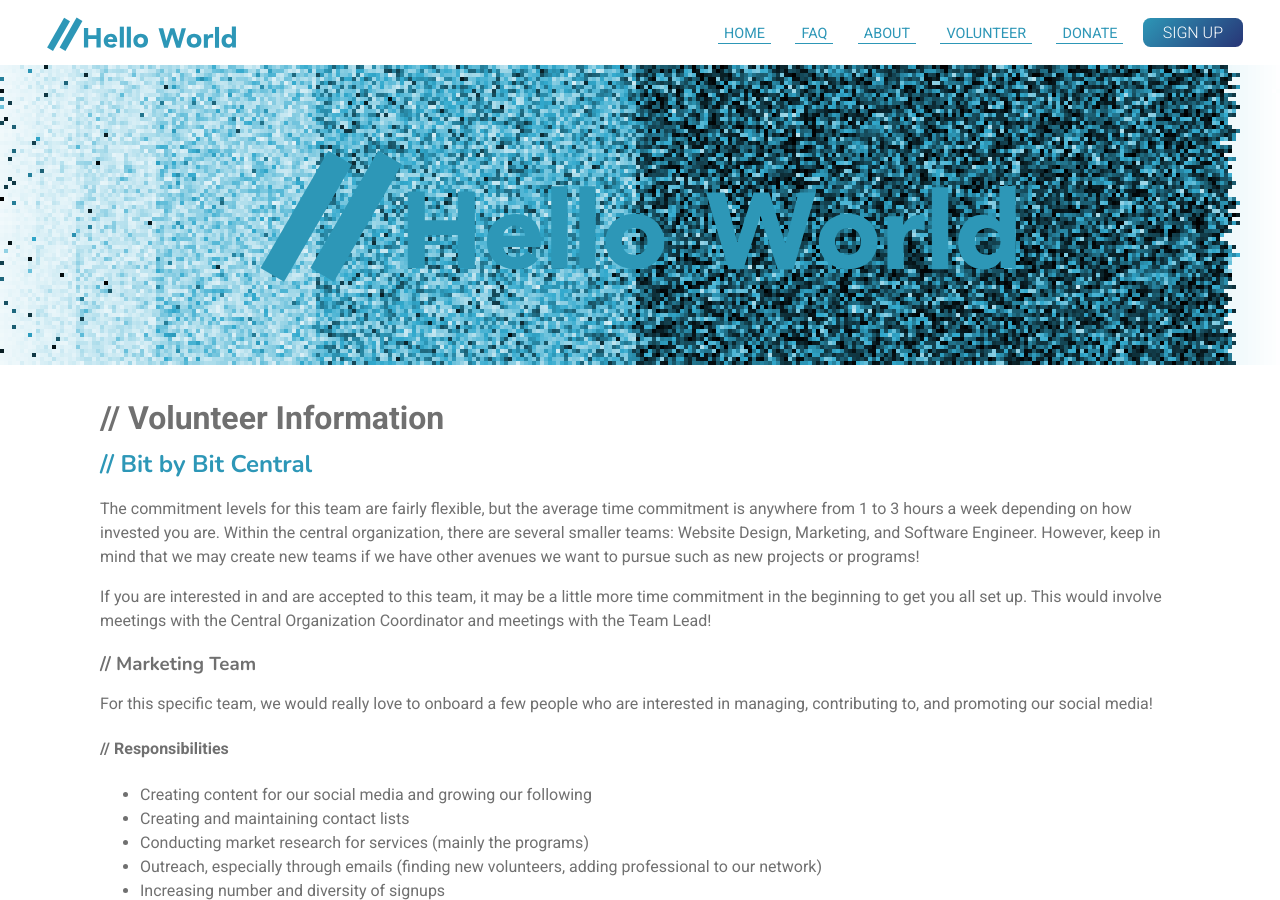
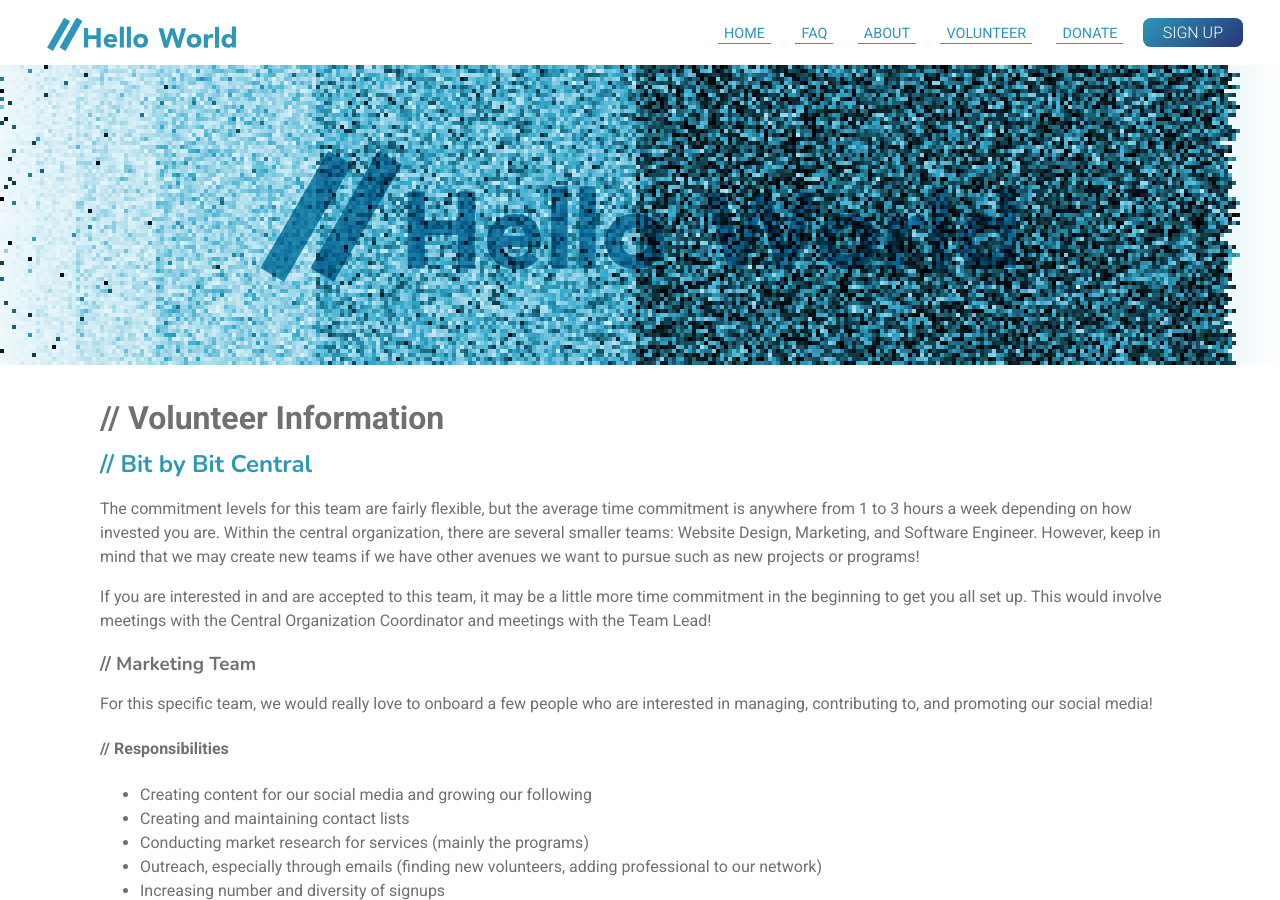
Before and after one commit to bit-by-bit-coding/bxb-website, a Jekyll site: the page built from volunteerinfo.html, in a window 1280 px wide and 900 px high. Built offline with Jekyll 4.4.1, drawn with Linux system fonts in a browser that asks for light colours; nearby versions of some CDN libraries.

Commit message:
update volunteer info doc css

```diff
--- /dev/null
+++ b/styles/volunteerinfo.scss
@@ -0,0 +1,9 @@
+---
+---
+
+@import 'variables';
+
+#bigLogo{
+    will-change: opacity;
+    mix-blend-mode: multiply;
+}
--- a/volunteerinfo.html
+++ b/volunteerinfo.html
@@ -4,7 +4,7 @@ title: "Volunteer Information: Hello World"
 scripts:
 - "utils.js"
 - "sort.js"
-style: style.css
+style: volunteerinfo.css
 ---
 <h1>Volunteer Information</h1>
 <div id="bxbcentral">
```
